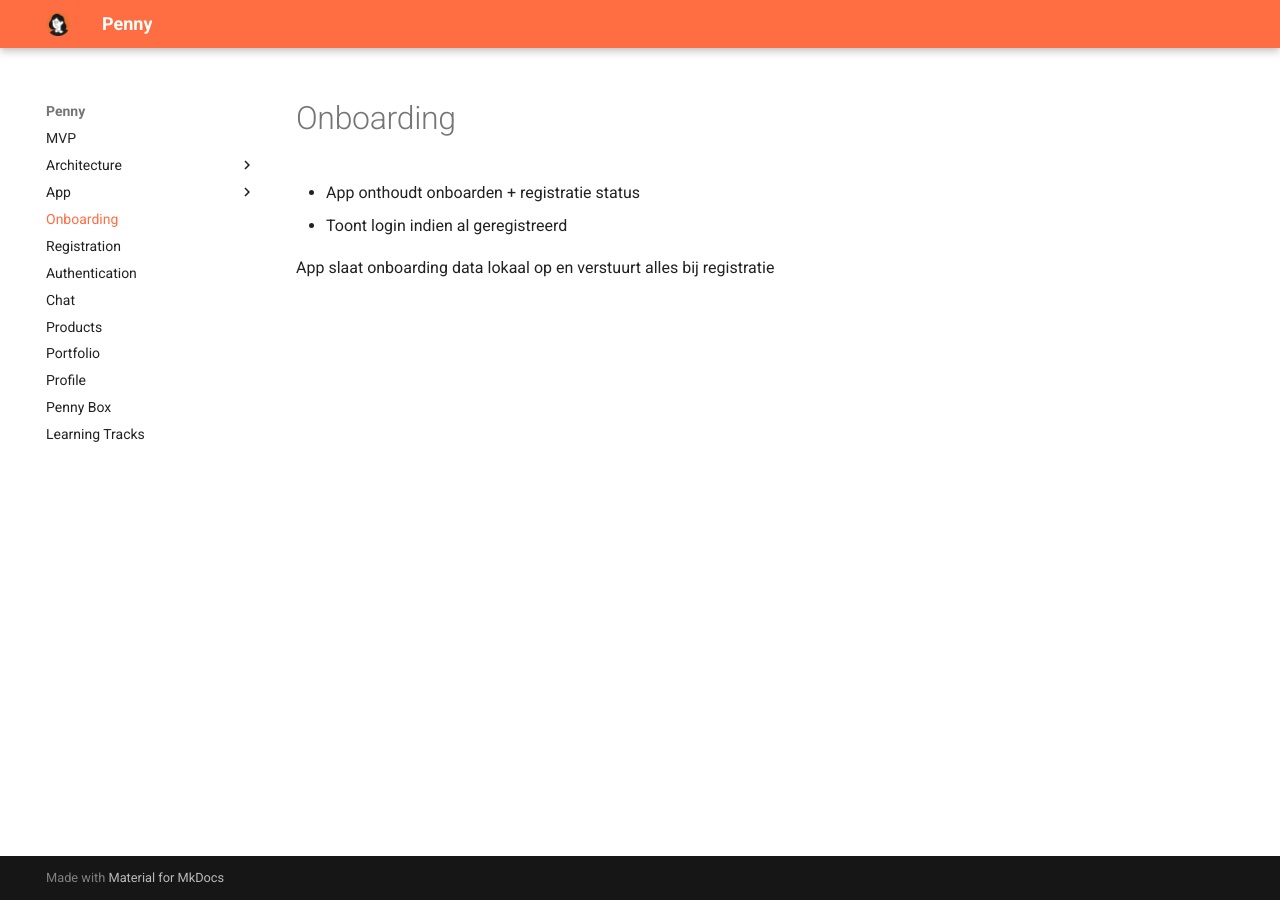
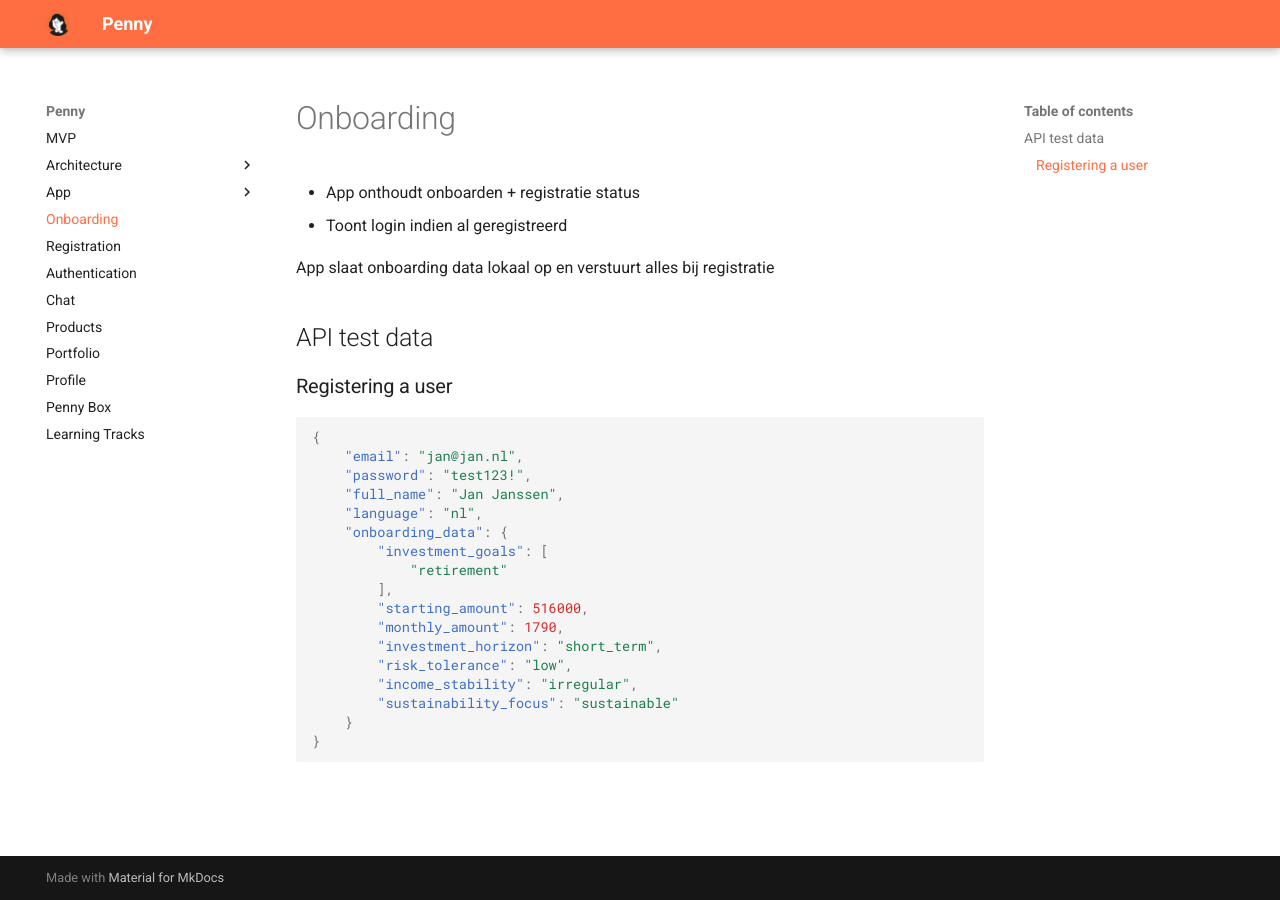
Before and after one commit to hiddebraun/penny-docs, an MkDocs documentation site: the page built from docs/onboarding/index.md, in a window 1280 px wide. Built offline with MkDocs 1.6.1 and Material for MkDocs 9.7.7, drawn with Linux system fonts in a browser that asks for light colours.

Commit message:
Adding demo payload for testing

````diff
--- a/docs/onboarding/index.md
+++ b/docs/onboarding/index.md
@@ -4,3 +4,27 @@
 - Toont login indien al geregistreerd
 
 App slaat onboarding data lokaal op en verstuurt alles bij registratie
+
+## API test data
+
+
+### Registering a user
+```json
+{
+	"email": "jan@jan.nl",
+	"password": "test123!",
+	"full_name": "Jan Janssen",
+	"language": "nl",
+	"onboarding_data": {
+		"investment_goals": [
+			"retirement"
+		],
+		"starting_amount": 516000,
+		"monthly_amount": 1790,
+		"investment_horizon": "short_term",
+		"risk_tolerance": "low",
+		"income_stability": "irregular",
+		"sustainability_focus": "sustainable"
+	}
+}
+```
````
